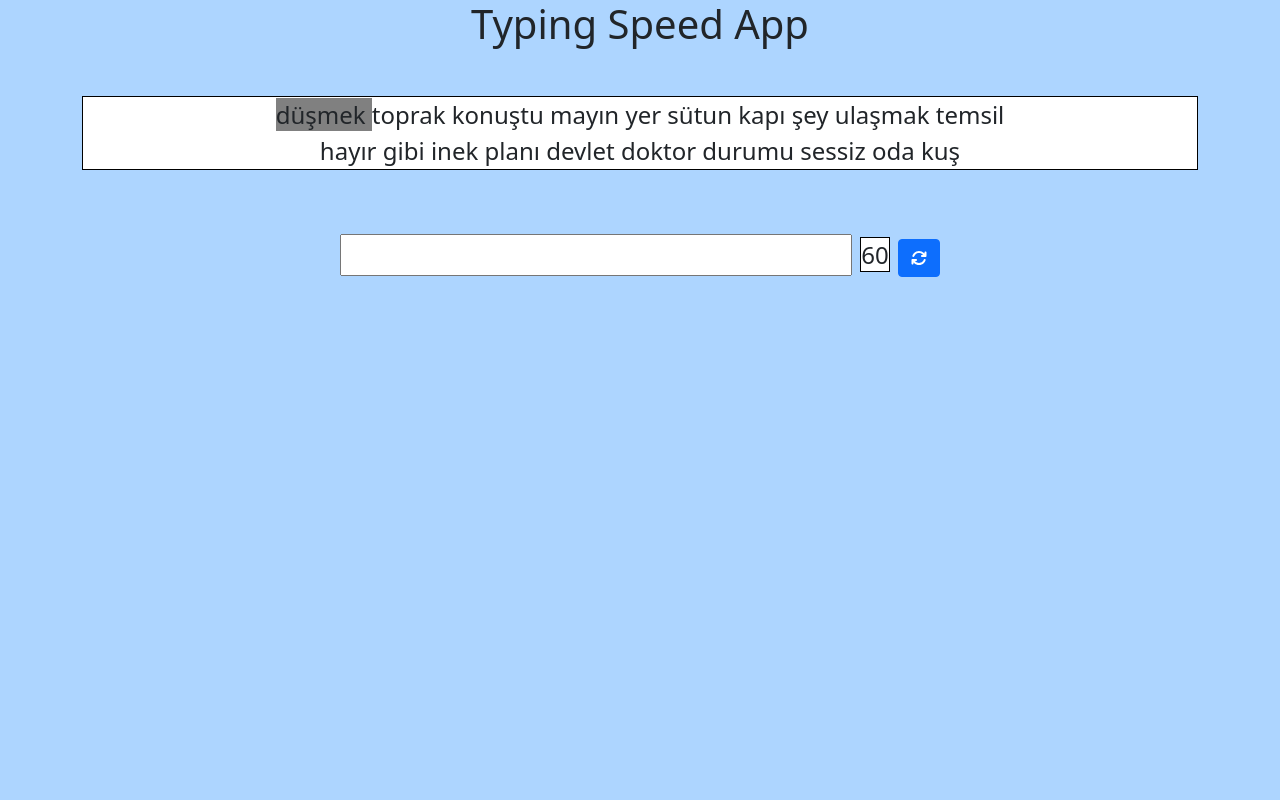
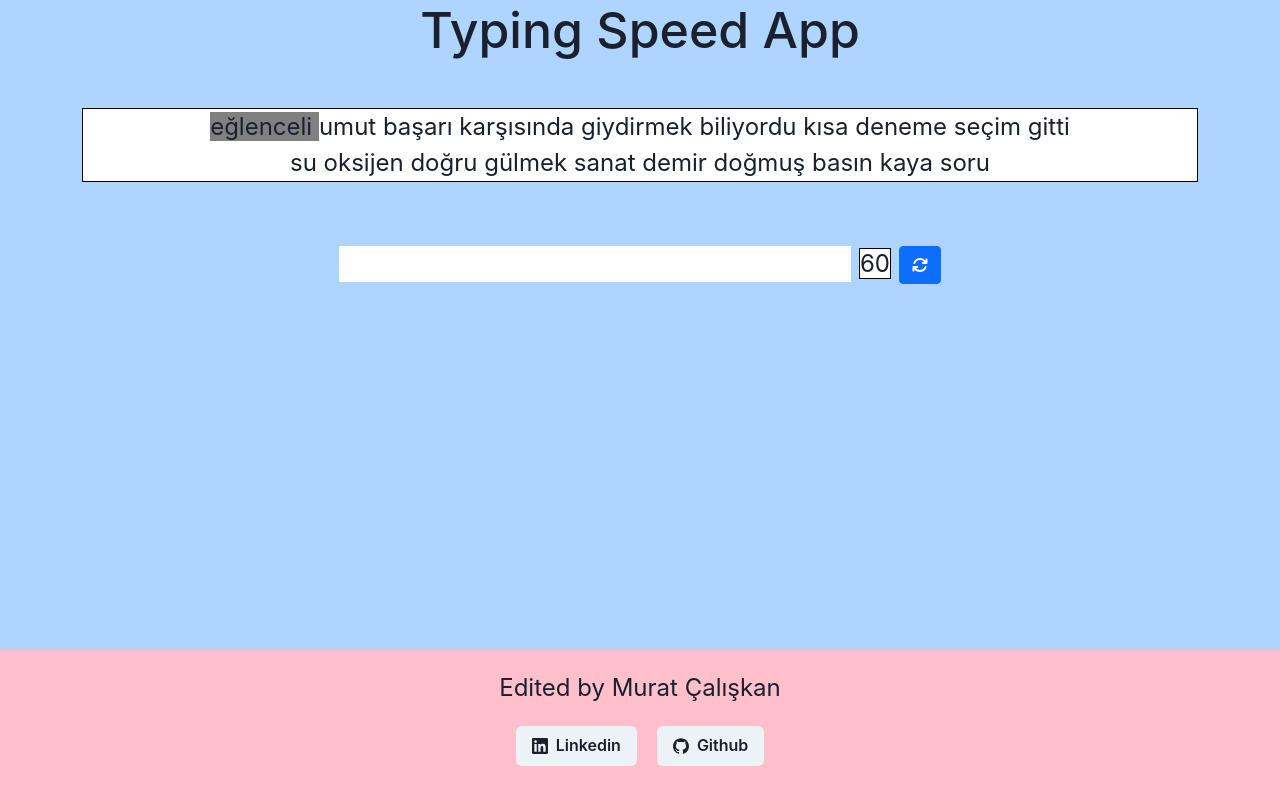
Before and after one commit to muratceng/Kodluyoruz-OrtaSeviye, a React (Create React App) app in the folder React/typing-speed-app/: page / in a window 1280 px wide. Built offline with nearby package versions, Linux system fonts and the light colour scheme.

Commit message:
some makeup

```diff
--- a/React/typing-speed-app/package.json
+++ b/React/typing-speed-app/package.json
@@ -3,6 +3,9 @@
   "version": "0.1.0",
   "private": true,
   "dependencies": {
+    "@chakra-ui/react": "^2.1.2",
+    "@emotion/react": "^11.9.0",
+    "@emotion/styled": "^11.8.1",
     "@fortawesome/fontawesome-svg-core": "^6.1.1",
     "@fortawesome/free-regular-svg-icons": "^6.1.1",
     "@fortawesome/free-solid-svg-icons": "^6.1.1",
@@ -13,8 +16,10 @@
     "@testing-library/user-event": "^13.5.0",
     "axios": "^0.27.2",
     "bootstrap": "^5.1.3",
+    "framer-motion": "^6.3.10",
     "react": "^18.1.0",
     "react-dom": "^18.1.0",
+    "react-icons": "^4.4.0",
     "react-redux": "^8.0.2",
     "react-scripts": "5.0.1",
     "web-vitals": "^2.1.4"
--- a/React/typing-speed-app/src/App.css
+++ b/React/typing-speed-app/src/App.css
@@ -40,3 +40,19 @@
 .red{
   color: red;
 }
+
+body{
+  height: 100vh;
+  margin: 0;
+}
+
+.footer{
+  position: absolute;
+  bottom: 0;
+  width: 100%;
+  height: 150px !important;
+}
+
+.header{
+  font-size: 50px;
+}
--- /dev/null
+++ b/React/typing-speed-app/src/Components/Footer/index.js
@@ -0,0 +1,20 @@
+import { Box,Text,Button } from '@chakra-ui/react';
+import React from 'react';
+import { SiLinkedin,SiGithub  } from 'react-icons/si';
+
+function Footer() {
+  return (
+    <Box className='footer' height={100}  alignItems='center' textAlign='center' backgroundColor='pink' m='auto'>
+    <Text mt={5} mb={5}>Edited by Murat Çalışkan</Text>
+    <Button me={5} type='linkedin'  leftIcon={<SiLinkedin />} >
+    <a href='https://www.linkedin.com/in/murat-clskn/' target='_blank'>Linkedin</a>
+  </Button>
+  <Button  colorScheme='gray' leftIcon={<SiGithub />} >
+    <a href='https://github.com/muratceng' target='_blank'>Github</a>
+  </Button>
+
+    </Box>
+  )
+}
+
+export default Footer;
--- a/React/typing-speed-app/src/Components/Form/index.js
+++ b/React/typing-speed-app/src/Components/Form/index.js
@@ -1,6 +1,6 @@
 import { useEffect, useState } from "react";
 import { FontAwesomeIcon } from '@fortawesome/react-fontawesome';
-import {faRefresh} from '@fortawesome/free-solid-svg-icons';
+import {faL, faRefresh} from '@fortawesome/free-solid-svg-icons';
 import React from "react";
 import { useDispatch, useSelector } from "react-redux";
 import { shuffleWords,setSpaceCount, setCurrentword, setTrueWords, setWrongWords, restart } from "../../redux/wordsSlice/wordsSlice";
@@ -25,8 +25,13 @@
     setIsActive(false);
     }
 
+
+
     useEffect(() => {
     let interval = null;
+    if(seconds===0){
+        setIsActive(false);
+    }
     if (isActive) {
         interval = setInterval(() => {
         setSeconds(seconds => seconds - 1);
--- a/React/typing-speed-app/src/Components/Header/index.js
+++ b/React/typing-speed-app/src/Components/Header/index.js
@@ -4,7 +4,7 @@
 
     return(
         <div>
-            <h1>Typing Speed App</h1>
+            <h1 className="header">Typing Speed App</h1>
         </div>
     )
 }
--- a/React/typing-speed-app/src/Pages/Home/index.js
+++ b/React/typing-speed-app/src/Pages/Home/index.js
@@ -1,3 +1,4 @@
+import Footer from "../../Components/Footer";
 import Form from "../../Components/Form";
 import Header from "../../Components/Header";
 import Text from "../../Components/Text";
@@ -8,6 +9,7 @@
             <Header/>
             <Text/>
             <Form/>
+            <Footer/>
         </div>
     )
 }
--- a/React/typing-speed-app/src/index.js
+++ b/React/typing-speed-app/src/index.js
@@ -6,13 +6,16 @@
 import { Provider } from 'react-redux';
 import store from './redux/store'
 import 'bootstrap/dist/css/bootstrap.css';
+import { ChakraProvider } from '@chakra-ui/react';
 
 const root = ReactDOM.createRoot(document.getElementById('root'));
 root.render(
   <React.StrictMode>
-    <Provider store={store}>
-      <App />
-    </Provider>
+    <ChakraProvider>
+      <Provider store={store}>
+        <App />
+      </Provider>
+    </ChakraProvider>
   </React.StrictMode>
 );
 
```
Also changed, not shown: React/typing-speed-app/src/words/turkish.json, 1 other file (tests, documents, lock files or other folders).
